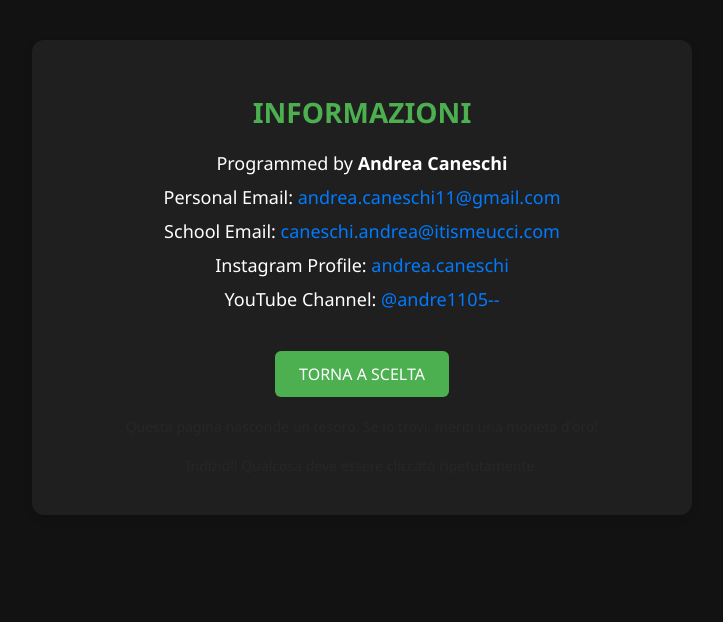
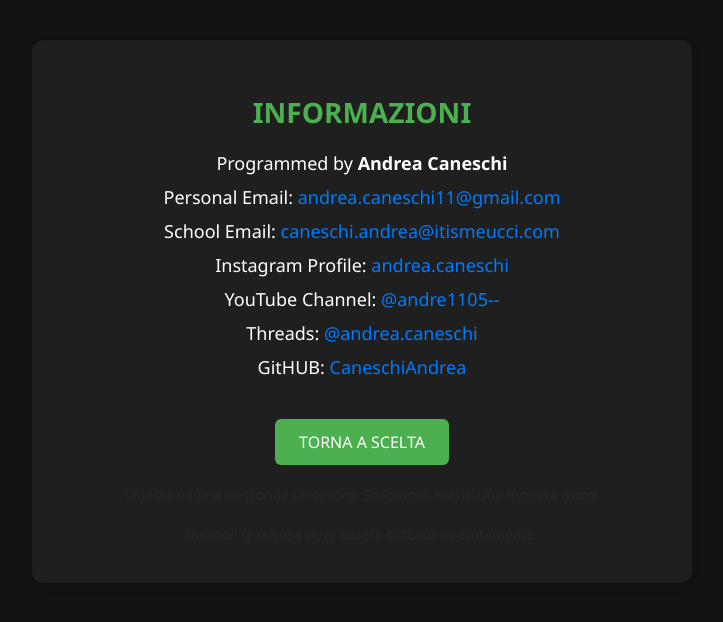
Before and after one commit to CaneschiAndrea/PROGETTO-INFORMATICA-BASKET, a PHP site: page /informazioni.php in a window 1280 px wide. Shown: the top 622 px of the page, without its empty margins (278-1001 px from the left). Run offline with PHP 8.4, Linux system fonts and the light colour scheme.

Commit message:
minor_changes

```diff
--- a/informazioni.php
+++ b/informazioni.php
@@ -79,6 +79,8 @@
     <p>School Email: <a href="mailto:caneschi.andrea@itismeucci.com">caneschi.andrea@itismeucci.com</a></p>
     <p>Instagram Profile: <a href="https://www.instagram.com/andrea.caneschi?igsh=MXdoNmpqMWFsYzN1YQ==" target="_blank">andrea.caneschi</a></p>
     <p>YouTube Channel: <a href="https://www.youtube.com/@andre1105--" target="_blank">@andre1105--</a></p>
+    <p>Threads: <a href="https://www.threads.net/@andrea.caneschi" target="_blank">@andrea.caneschi</a></p>
+    <p>GitHUB: <a href="https://github.com/CaneschiAndrea"  target="_blank">CaneschiAndrea</a></p>
     <a href="scelta.php" class="return-button">TORNA A SCELTA</a>
     <p class="hidden-message">Questa pagina nasconde un tesoro. Se lo trovi, meriti una moneta d'oro!</p>
     <p class="hidden-message">Indizio!! Qualcosa deve essere cliccato ripetutamente.</p>
```
